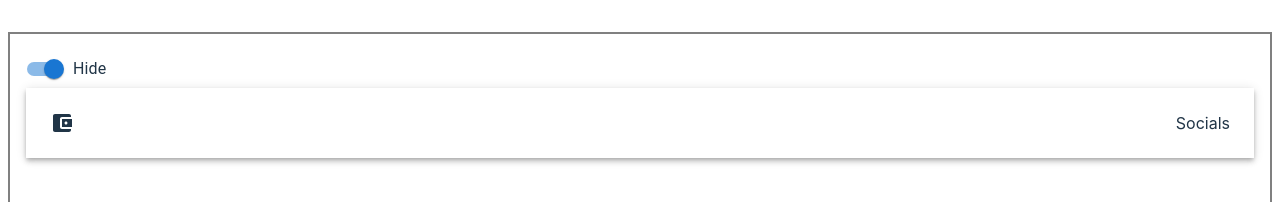
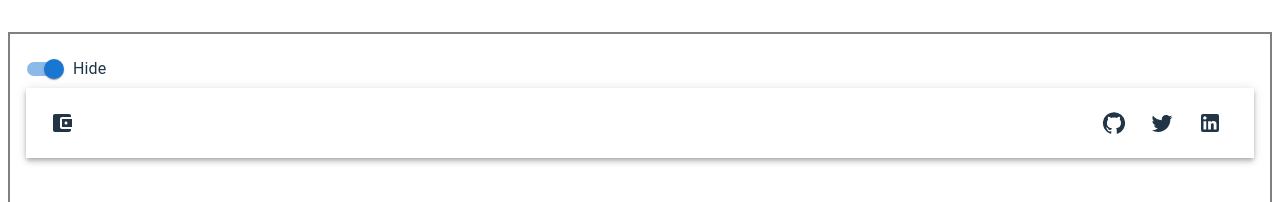
Before and after one commit to Yash-KK/Web-Based-Crypto-Wallet, a React (Vite) app: page /solana in a window 1280 px wide. Both pictures are taken after a click on the label "Socials". Shown: the top 202 px of the page. Built offline with nearby package versions, Linux system fonts and the light colour scheme; a web font is replaced by a local one.

Commit message:
social link update

```diff
--- a/src/components/NavBar/index.tsx
+++ b/src/components/NavBar/index.tsx
@@ -9,6 +9,9 @@ import FormControlLabel from "@mui/material/FormControlLabel";
 import FormGroup from "@mui/material/FormGroup";
 import AccountBalanceWalletIcon from "@mui/icons-material/AccountBalanceWallet"; // Import the new icon
 import { useNavigate } from "react-router-dom";
+import GitHubIcon from "@mui/icons-material/GitHub";
+import TwitterIcon from "@mui/icons-material/Twitter";
+import LinkedInIcon from "@mui/icons-material/LinkedIn";
 
 export default function Navbar() {
   const [auth, setAuth] = React.useState(false);
@@ -60,7 +63,37 @@ export default function Navbar() {
             Y@K Wallet
           </Typography>
 
-          {auth && <div>Socials</div>}
+          {auth && (
+            <Box sx={{ display: "flex", gap: 1 }}>
+              <IconButton
+                component="a"
+                href="https://github.com/Yash-KK/"
+                target="_blank"
+                rel="noopener noreferrer"
+                color="inherit"
+              >
+                <GitHubIcon />
+              </IconButton>
+              <IconButton
+                component="a"
+                href="https://x.com/YashKharche16"
+                target="_blank"
+                rel="noopener noreferrer"
+                color="inherit"
+              >
+                <TwitterIcon />
+              </IconButton>
+              <IconButton
+                component="a"
+                href="https://www.linkedin.com/in/yash-kharche-57ba60223/"
+                target="_blank"
+                rel="noopener noreferrer"
+                color="inherit"
+              >
+                <LinkedInIcon />
+              </IconButton>
+            </Box>
+          )}
         </Toolbar>
       </AppBar>
     </Box>
```
